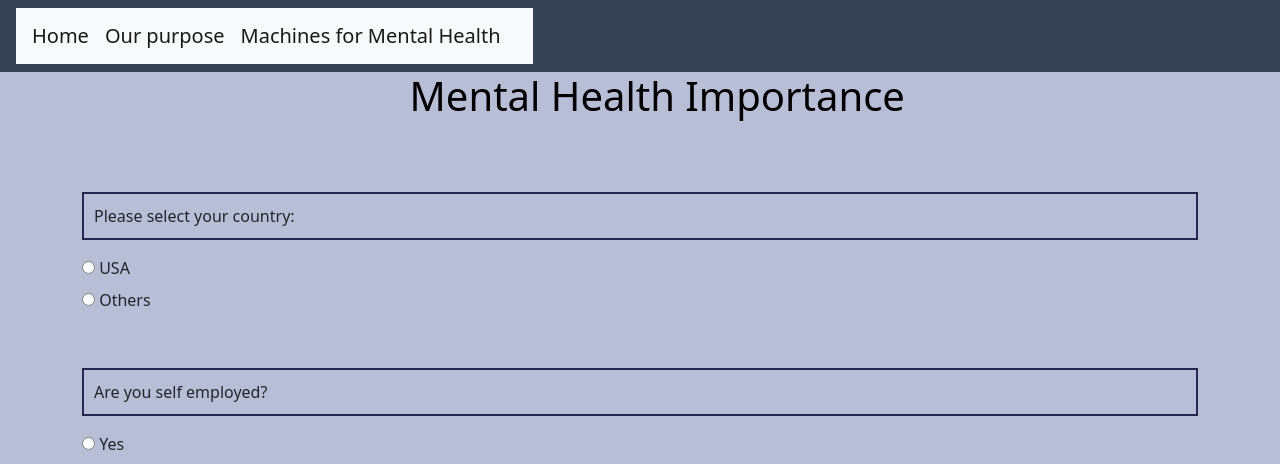
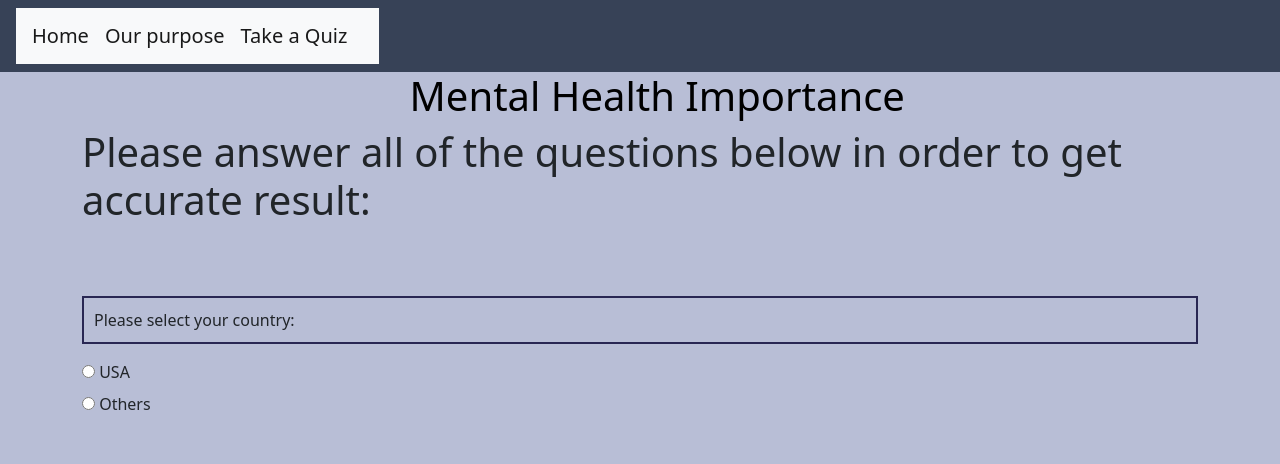
Before and after one commit to nappytrails/machines_for_mental_health, a Flask app: page /quiz in a window 1280 px wide; the page is wider, and only the part inside the window is pictured. Shown: the top 464 px of that part. Run offline with Flask 2, Linux system fonts and the light colour scheme.

Commit message:
quiz html updated

```diff
--- a/templates/quiz.html
+++ b/templates/quiz.html
@@ -4,7 +4,7 @@
     <head>
         <meta charset="UTF-8">
         <meta name="viewport" content="width=device-width, initial-scale=1.0">
-        <title>Bootstrap Visualization Dashboard</title>
+        <title>Machines for Mental Health</title>
 
         <link rel="shortcut icon" href="data:;" type="image/x-icon">
         <link rel="stylesheet" href="https://cdn.jsdelivr.net/npm/bootstrap@4.6.0/dist/css/bootstrap.min.css" integrity="sha384-B0vP5xmATw1+K9KRQjQERJvTumQW0nPEzvF6L/Z6nronJ3oUOFUFpCjEUQouq2+l" crossorigin="anonymous">
@@ -28,7 +28,7 @@
                     </a>
                     <a class="navbar-brand" href="/quiz">
 
-                        Machines for Mental Health
+                        Take a Quiz
                     </a>
                 </nav>
             </div>
@@ -38,6 +38,7 @@
         </div>
         <div class= "container">
             <div class="row">
+                <h1> Please answer all of the questions below in order to get accurate result:</h1>
                 <div class="col-md-12">
                     <br>
                     <br>
```
Also changed, not shown: templates/index.html (+4 -7 lines).
